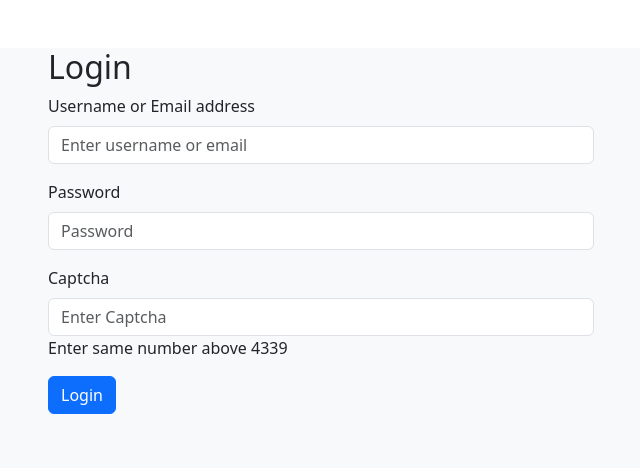
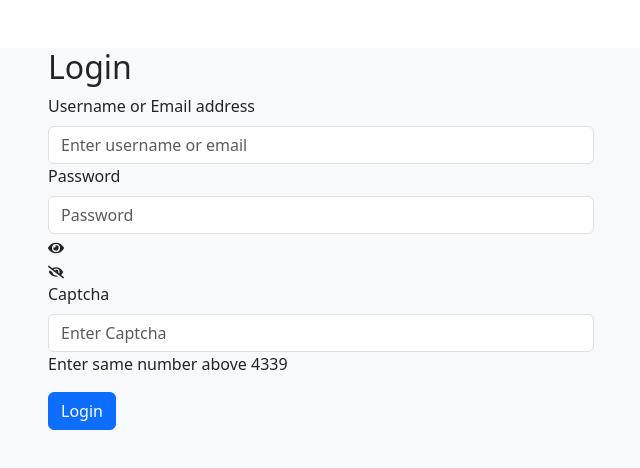
Before and after one commit to ashurbz/KanBan-Board, a React (Vite) app: page /signin in a window 1280 px wide. Shown: the top 468 px of the page, without its empty margins (319-959 px from the left). Built offline with nearby package versions, Linux system fonts and the light colour scheme.

Commit message:
improved some bugs with navigations

```diff
--- a/data/db.json
+++ b/data/db.json
@@ -62,6 +62,14 @@
       "email": "rbzashu@gmail.com",
       "password": "123456",
       "confirmPassword": "123456"
+    },
+    {
+      "id": "5bfc",
+      "fullName": "Ashu",
+      "userName": "rbzashu1",
+      "email": "rbzashu@gmail.com",
+      "password": "123456",
+      "confirmPassword": "123456"
     }
   ]
 }
--- a/package.json
+++ b/package.json
@@ -13,6 +13,7 @@
     "start": "node server.js"
   },
   "dependencies": {
+    "@fortawesome/fontawesome-free": "^6.5.2",
     "@reduxjs/toolkit": "^2.2.5",
     "axios": "^1.7.2",
     "bootstrap": "^5.3.3",
@@ -22,6 +23,7 @@
     "react": "^18.2.0",
     "react-bootstrap": "^2.10.3",
     "react-dom": "^18.2.0",
+    "react-icons": "^5.2.1",
     "react-redux": "^9.1.2",
     "react-router-dom": "^6.23.1"
   },
--- a/src/pages/Signin.jsx
+++ b/src/pages/Signin.jsx
@@ -4,6 +4,8 @@ import { Form, Button, Container, Row, Col } from "react-bootstrap";
 import { useDispatch } from "react-redux";
 import { useNavigate } from "react-router-dom";
 import { userDetails } from "../redux/authSlice";
+import { FaEye, FaEyeSlash } from "react-icons/fa";
+import "./signIn.css";
 
 const SignIn = () => {
   const [loginData, setLoginData] = useState({
@@ -12,12 +14,17 @@ const SignIn = () => {
     captcha: "",
   });
   const [captchNumber, setCaptchaNumber] = useState("");
+  const [togglePassword, setTogglePassword] = useState(false);
   const navigate = useNavigate();
   const dispatch = useDispatch();
 
   const handleInputChange = (e) => {
     const { name, value } = e.target;
     setLoginData({ ...loginData, [name]: value });
+  };
+
+  const handleTogglePassword = () => {
+    setTogglePassword(!togglePassword);
   };
 
   useEffect(() => {
@@ -65,8 +72,9 @@ const SignIn = () => {
         <Col xs={12} md={6}>
           <h2>Login</h2>
           <Form onSubmit={handleSubmit}>
-            <Form.Group className="mb-3">
+            <Form.Group>
               <Form.Label>Username or Email address</Form.Label>
+
               <Form.Control
                 type="text"
                 placeholder="Enter username or email"
@@ -77,8 +85,9 @@ const SignIn = () => {
               />
             </Form.Group>
 
-            <Form.Group className="mb-3">
+            <Form.Group>
               <Form.Label>Password</Form.Label>
+
               <Form.Control
                 type="password"
                 placeholder="Password"
@@ -87,6 +96,12 @@ const SignIn = () => {
                 onChange={handleInputChange}
                 required
               />
+              <div className="eye-open">
+                <FaEye />
+              </div>
+              <div className="eye-close" onClick={handleTogglePassword}>
+                <FaEyeSlash />
+              </div>
             </Form.Group>
 
             <Form.Group className="mb-3">
--- /dev/null
+++ b/src/pages/signIn.css
@@ -0,0 +1,6 @@
+.eye-open .eye-close {
+  position: relative;
+  bottom: 32px;
+  left: 95%;
+  cursor: pointer;
+}
```
Also changed, not shown: 1 other file (tests, documents, lock files or other folders).
